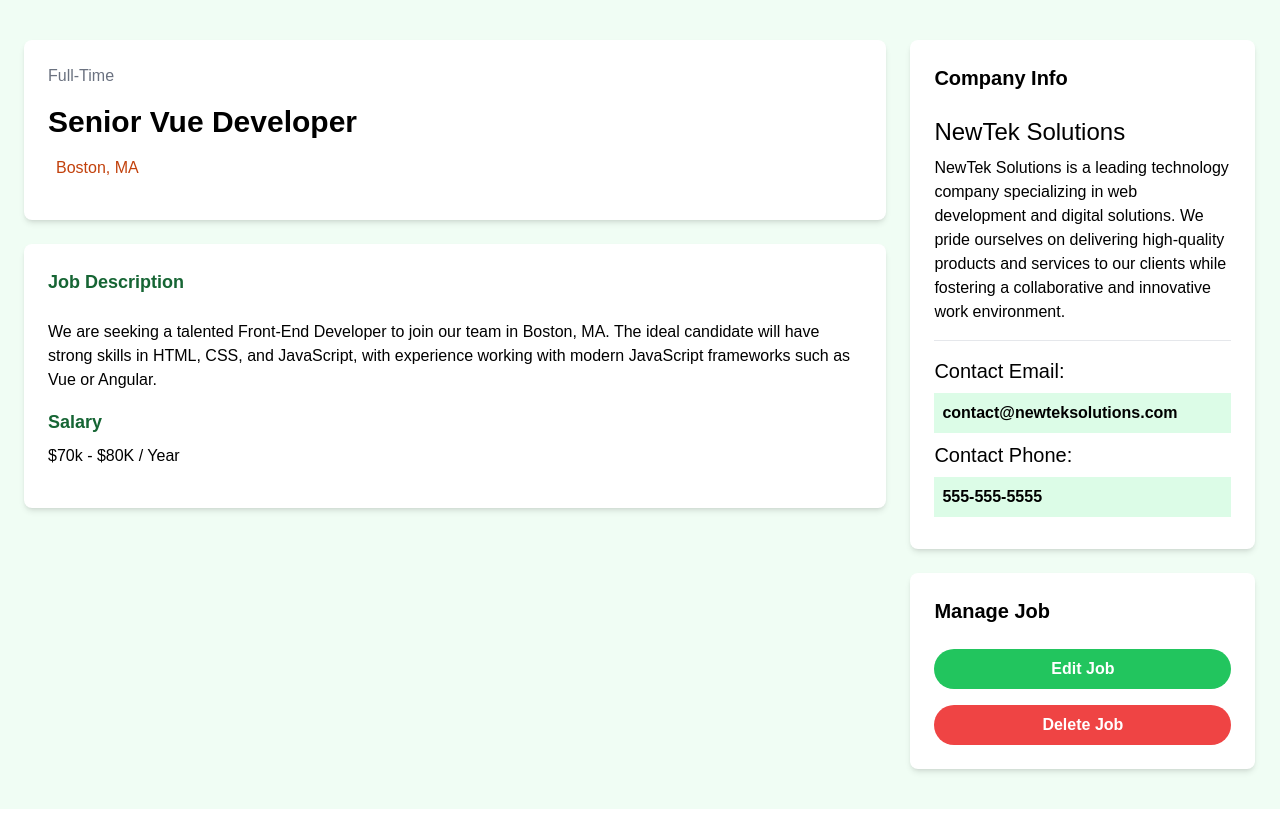
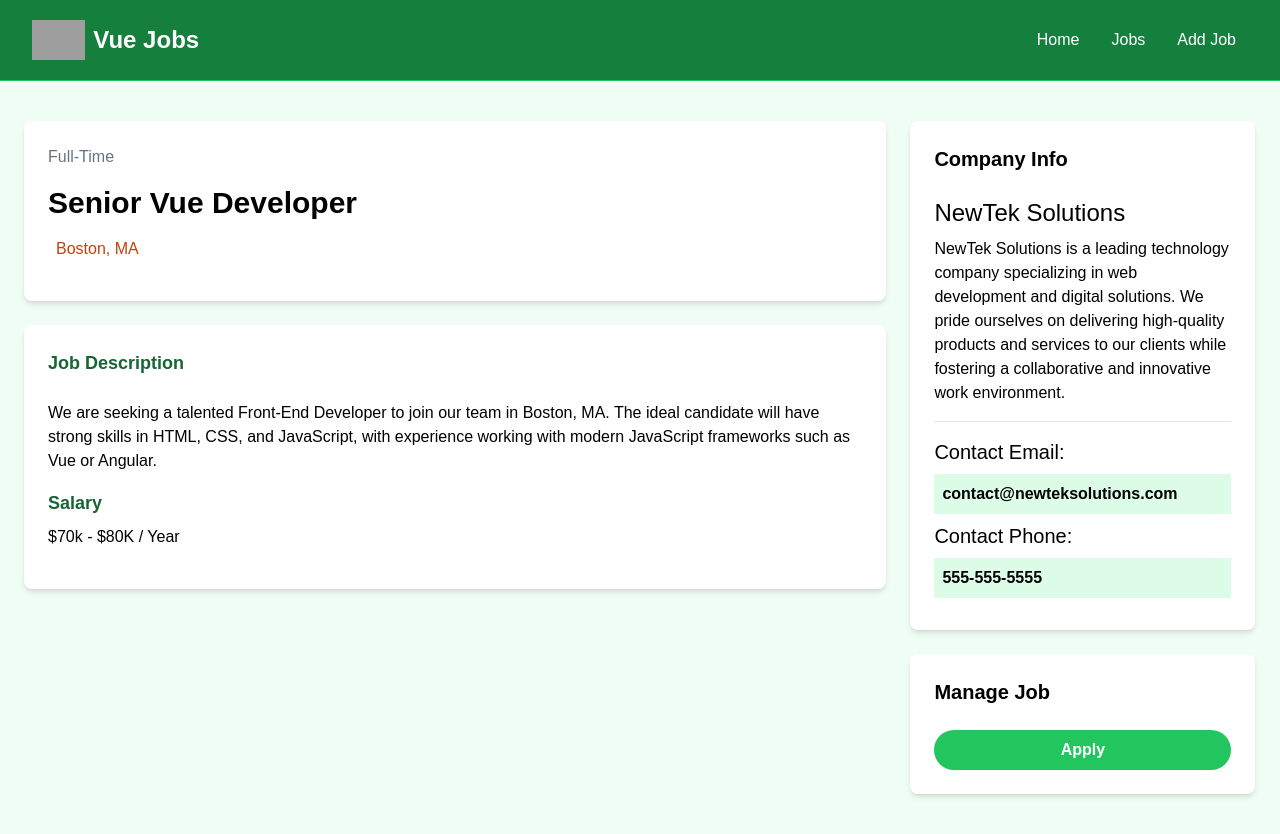
Before and after one commit to MazdakAmin/job-portal, a Vue app: page /job in a window 1280 px wide. Before the commit the page ends 809 px from the top, so only its background shows below. Built offline with nearby package versions, Linux system fonts and the light colour scheme; grey boxes are pictures that could not be loaded.

Commit message:
added modal on job page for applying job

```diff
--- a/src/views/JobView.vue
+++ b/src/views/JobView.vue
@@ -1,4 +1,5 @@
 <template>
+    <NavBar />
     <section class="bg-green-50">
         <div class="container m-auto py-10 px-6">
             <div class="grid grid-cols-1 md:grid-cols-70/30 w-full gap-6">
@@ -61,16 +62,62 @@
                     <!-- Manage -->
                     <div class="bg-white p-6 rounded-lg shadow-md mt-6">
                         <h3 class="text-xl font-bold mb-6">Manage Job</h3>
-                        <a href="add-job.html"
-                            class="bg-green-500 hover:bg-green-600 text-white text-center font-bold py-2 px-4 rounded-full w-full focus:outline-none focus:shadow-outline mt-4 block">Edit
-                            Job</a>
-                        <button
-                            class="bg-red-500 hover:bg-red-600 text-white font-bold py-2 px-4 rounded-full w-full focus:outline-none focus:shadow-outline mt-4 block">
-                            Delete Job
-                        </button>
+                        <button @click.prevent="toggleModal()"
+                            class="bg-green-500 hover:bg-green-600 text-white text-center font-bold py-2 px-4 rounded-full w-full focus:outline-none focus:shadow-outline mt-4 block">Apply</button>
                     </div>
                 </aside>
             </div>
         </div>
+
+<!-- modal -->
+        <div v-if="showModal" class="fixed inset-0 flex justify-center items-center bg-gray-700 bg-opacity-50 z-10">
+            <div class="bg-white p-6 rounded-lg shadow-md w-11/12 md:w-1/3">
+                <h2 class="text-2xl font-bold text-green-800 mb-6">Apply for Senior Vue Developer</h2>
+                <form>
+                    <div class="mb-4">
+                        <label for="email" class="block text-sm font-medium text-gray-700">Email</label>
+                        <input type="email" id="email" name="email" placeholder="Enter your email"
+                            class="w-full p-3 mt-2 border border-gray-300 rounded-md focus:outline-none focus:ring-2 focus:ring-green-500 focus:border-transparent">
+                    </div>
+
+                    <div class="mb-4">
+                        <label for="resume" class="block text-sm font-medium text-gray-700">Resume (PDF)</label>
+                        <input type="file" id="resume" name="resume" accept="application/pdf"
+                            class="w-full p-3 mt-2 border border-gray-300 rounded-md focus:outline-none focus:ring-2 focus:ring-green-500 focus:border-transparent">
+                    </div>
+
+                    <button type="submit" class="bg-green-500 hover:bg-green-600 text-white font-bold py-2 px-4 rounded-full w-full focus:outline-none focus:shadow-outline">
+                        Submit Application
+                    </button>
+                </form>
+                <button @click.prevent="toggleModal()" class="mt-4 text-center w-full text-red-500 font-bold">
+                    Cancel
+                </button>
+            </div>
+        </div>
     </section>
 </template>
+
+<script>
+import NavBar from '@/components/NavBar.vue';
+
+export default {
+    data() {
+        return {
+            showModal: false
+        }
+    },
+    methods: {
+        toggleModal() {
+            this.showModal = !this.showModal;
+        }
+    },
+    components: {
+        NavBar
+    }
+}
+</script>
+
+<style scoped>
+
+</style>
```
